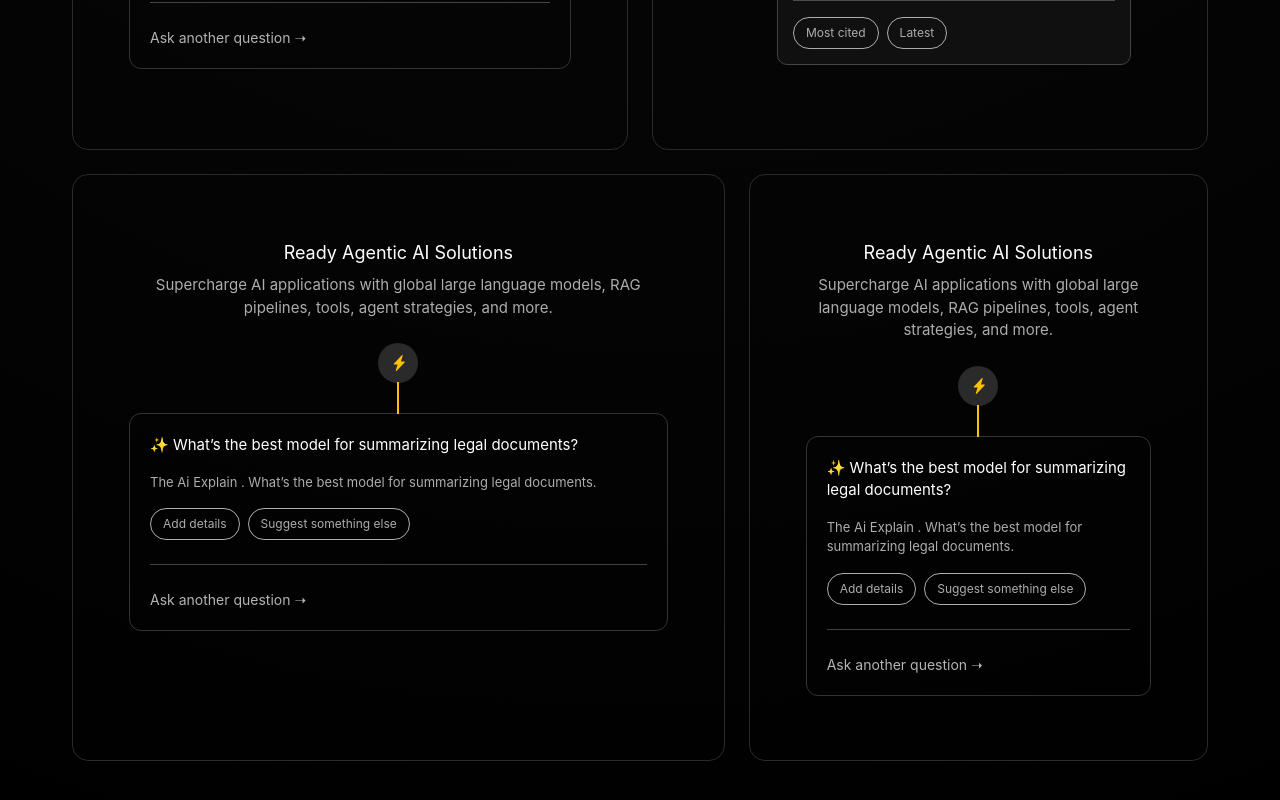
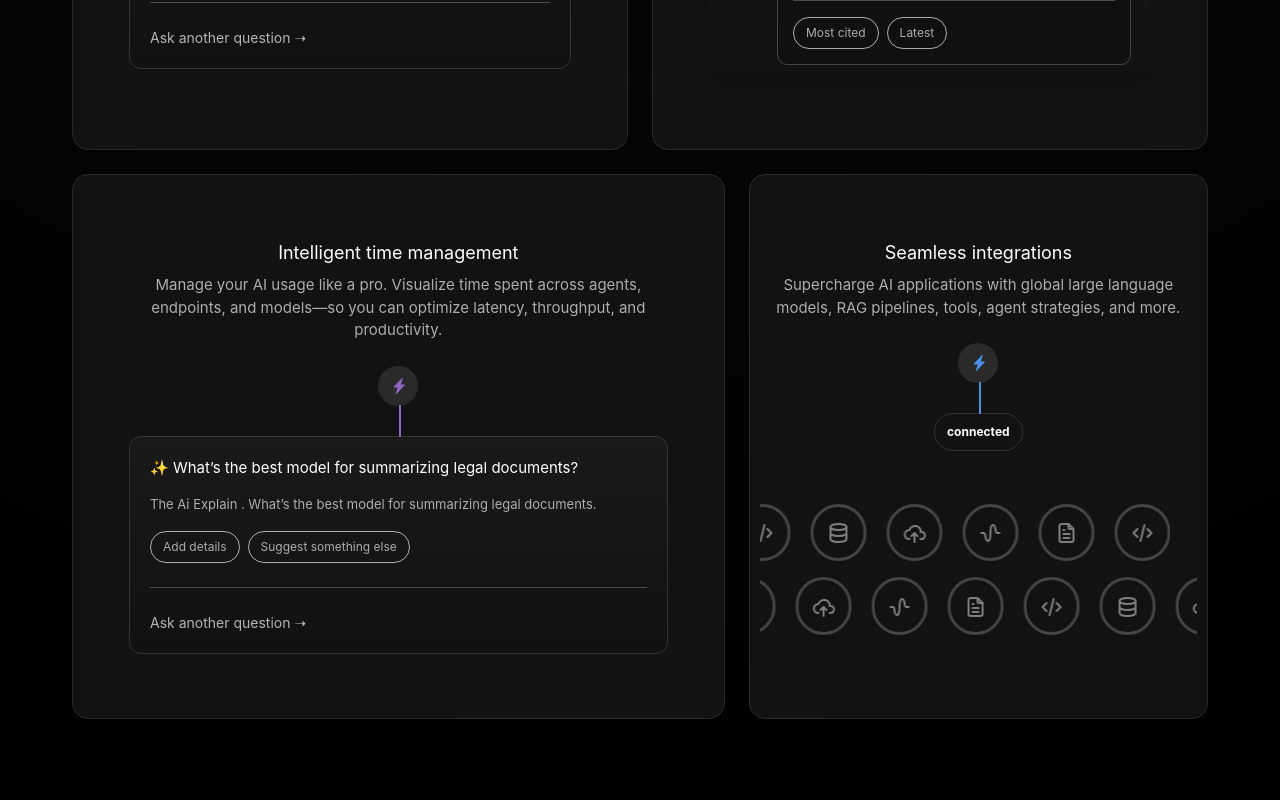
Before and after one commit to hamidashiq008/taamClone, a React (Vite) app: page / in a window 1280 px wide. Shown: the part 4379-5179 px from the top of the page. Built offline with nearby package versions, Linux system fonts and the light colour scheme.

Commit message:
uopdateddd

```diff
--- a/package.json
+++ b/package.json
@@ -10,11 +10,13 @@
     "preview": "vite preview"
   },
   "dependencies": {
+    "@tabler/icons-react": "^3.34.0",
     "bootstrap": "^5.3.7",
     "bootstrap-icons": "^1.13.1",
     "react": "^19.1.0",
     "react-bootstrap": "^2.10.10",
     "react-dom": "^19.1.0",
+    "react-icons": "^5.5.0",
     "sass": "^1.89.2"
   },
   "devDependencies": {
--- a/src/App.scss
+++ b/src/App.scss
@@ -1,7 +1,6 @@
 @import "./scss/_bootstrap.scss";
 @import "bootstrap/dist/css/bootstrap.min.css";
-@import "./scss/AiAgentsSection.scss";
-
+@import "./scss/AiAgent";
 * {
   padding: 0;
   margin: 0;
--- /dev/null
+++ b/src/components/AiAgentBoxSlider.jsx
@@ -0,0 +1,105 @@
+import React from "react";
+
+import silderImg1 from "../../public/slider1.svg";
+import silderImg2 from "../../public/slider2.svg";
+import silderImg3 from "../../public/slider3.svg";
+import silderImg4 from "../../public/slider4.svg";
+import silderImg5 from "../../public/slider5.svg";
+import silderImg6 from "../../public/slider6.svg";
+import {
+  IconDatabase,
+  IconCloudUpload,
+  IconWaveSine,
+  IconFileText,
+  IconCode,
+} from "@tabler/icons-react";
+
+const AiAgentBoxSlider = () => {
+  return (
+    <div>
+      <section className="hero-slider ai-agent-box-slider">
+        <div className="hero-container">
+          <div className="ticker-wrap p-0 ">
+            {/* <p className="text-center hero-slider-header">The trust choice of thousands</p> */}
+        <div className="ticker">
+              <div className="ticker-content ">
+                <div>
+                  <IconDatabase style={{ color: 'rgb(127 127 127)' }}/>
+                </div>
+                <div>
+                  <IconCloudUpload style={{ color: 'rgb(127 127 127)' }}/>
+                </div>
+                <div>
+                  <IconWaveSine style={{ color: 'rgb(127 127 127)' }}/>
+                </div>
+                <div>
+                  <IconFileText style={{ color: 'rgb(127 127 127)' }}/>
+                </div>
+                <div>
+                  <IconCode style={{ color: 'rgb(127 127 127)' }}/>
+                </div>
+              </div>
+              {/* Duplicate for seamless scroll */}
+              <div className="ticker-content">
+                <div>
+                  <IconDatabase style={{ color: 'rgb(127 127 127)' }}/>
+                </div>
+                <div>
+                  <IconCloudUpload style={{ color: 'rgb(127 127 127)' }}/>
+                </div>
+                <div>
+                  <IconWaveSine style={{ color: 'rgb(127 127 127)' }}/>
+                </div>
+                <div>
+                  <IconFileText style={{ color: 'rgb(127 127 127)' }}/>
+                </div>
+                <div>
+                  <IconCode style={{ color: 'rgb(127 127 127)' }}/>
+                </div>
+              </div>
+            </div>
+            <div className="swipper mt-3">
+              <div className="ticker-content ">
+                <div>
+                  <IconDatabase style={{ color: 'rgb(127 127 127)' }}/>
+                </div>
+                <div>
+                  <IconCloudUpload style={{ color: 'rgb(127 127 127)' }}/>
+                </div>
+                <div>
+                  <IconWaveSine style={{ color: 'rgb(127 127 127)' }}/>
+                </div>
+                <div>
+                  <IconFileText style={{ color: 'rgb(127 127 127)' }}/>
+                </div>
+                <div>
+                  <IconCode style={{ color: 'rgb(127 127 127)' }}/>
+                </div>
+              </div>
+              {/* Duplicate for seamless scroll */}
+              <div className="ticker-content">
+                <div>
+                  <IconDatabase style={{ color: 'rgb(127 127 127)' }}/>
+                </div>
+                <div>
+                  <IconCloudUpload style={{ color: 'rgb(127 127 127)' }}/>
+                </div>
+                <div>
+                  <IconWaveSine style={{ color: 'rgb(127 127 127)' }}/>
+                </div>
+                <div>
+                  <IconFileText style={{ color: 'rgb(127 127 127)' }}/>
+                </div>
+                <div>
+                  <IconCode style={{ color: 'rgb(127 127 127)' }}/>
+                </div>
+              </div>
+            </div>
+          </div>
+        </div>
+      </section>
+    </div>
+  );
+};
+
+export default AiAgentBoxSlider;
--- a/src/components/AiAgentsSection.jsx
+++ b/src/components/AiAgentsSection.jsx
@@ -1,5 +1,5 @@
 import React from "react";
-
+import AiAgentBoxSlider from "./AiAgentBoxSlider";
 const AiAgentsSection = () => {
   return (
     <section className="ai-agents-section text-white">
@@ -33,7 +33,7 @@ const AiAgentsSection = () => {
                 <i className="bi bi-lightning-charge-fill text-warning"></i>
               </div>
 
-              <div className="chat-box">
+              <div className="chat-box ">
                 <p className="text-white heading">
                   ✨ What’s the best model for summarizing legal documents?
                 </p>
@@ -103,13 +103,14 @@ const AiAgentsSection = () => {
           </div>
           <div className="col-md-7">
             <div className="custom-card h-100">
-              <p className=" mb-2 heading-para">Ready Agentic AI Solutions</p>
+              <p className=" mb-2 heading-para">Intelligent time management</p>
               <p className="small mb-4 description-para">
-                Supercharge AI applications with global large language models,
-                RAG pipelines, tools, agent strategies, and more.
+                Manage your AI usage like a pro. Visualize time spent across
+                agents, endpoints, and models—so you can optimize latency,
+                throughput, and productivity.
               </p>
-              <div className="first-icon-circle icon-circle mb-3">
-                <i className="bi bi-lightning-charge-fill text-warning"></i>
+              <div className="third-icon-circle icon-circle mb-3">
+                <i className="bi bi-lightning-charge-fill third-icon"></i>
               </div>
 
               <div className="chat-box">
@@ -137,37 +138,21 @@ const AiAgentsSection = () => {
             </div>
           </div>
           <div className="col-md-5">
-            <div className="custom-card h-100">
-              <p className=" mb-2 heading-para">Ready Agentic AI Solutions</p>
+            <div className="custom-card slider-holder h-100">
+              <p className=" mb-2 heading-para">Seamless integrations</p>
               <p className="small mb-4 description-para">
                 Supercharge AI applications with global large language models,
                 RAG pipelines, tools, agent strategies, and more.
               </p>
-              <div className="first-icon-circle icon-circle mb-3">
-                <i className="bi bi-lightning-charge-fill text-warning"></i>
+              <div className=" fourth-icon-circle icon-circle mb-3">
+                <i className="bi bi-lightning-charge-fill fourt-icon"></i>
               </div>
-
-              <div className="chat-box">
-                <p className="text-white heading">
-                  ✨ What’s the best model for summarizing legal documents?
-                </p>
-                <p className=" description">
-                  The Ai Explain . What’s the best model for summarizing legal
-                  documents.{" "}
-                </p>
-
-                <div className="d-flex gap-2 mt-3 btns-wrapper ">
-                  <button className="btn btn-outline-light btn-sm">
-                    Add details
-                  </button>
-                  <button className="btn btn-outline-light btn-sm">
-                    Suggest something else
-                  </button>
-                </div>
-                <hr className="my-4" />
-                <p className="mt-3 ask-question small ">
-                  Ask another question ➝
-                </p>
+              {/* <AiAgentBoxSlider /> */}
+              <div className=" badge">
+                <p className="m-0">connected</p>
+              </div>
+              <div className="mt-5">
+                <AiAgentBoxSlider />
               </div>
             </div>
           </div>
--- a/src/scss/_AiAgentsSection.scss
+++ b/src/scss/_AiAgent.scss
@@ -26,7 +26,7 @@
 }
 
 .custom-card {
-  // background-color: #121212;
+  background-color: #121212;
   border: 1px solid #2a2a2a;
   border-radius: 16px;
   padding: 64px 56px;
@@ -51,7 +51,7 @@
 }
 
 .chat-box {
-  // background: linear-gradient(to bottom, #1a1a1a, #111);
+  background: linear-gradient(to bottom, #1a1a1a, #111);
   border-radius: 12px;
   padding: 20px;
   border: 1px solid #333;
@@ -63,11 +63,11 @@
   padding: 15px;
   border: 1px solid #444;
   border-radius: 10px;
-  & ul{
-    list-style-color: white ;
-    & li{
-      color: #8F8F8E;
-      &::marker{
+  & ul {
+    list-style-color: white;
+    & li {
+      color: #8f8f8e;
+      &::marker {
         color: white;
       }
     }
@@ -100,6 +100,20 @@
 .second-icon-circle::before {
   background-color: #3c8d58;
   left: 10px;
+}
+.third-icon-circle::before {
+  background-color: rgb(145 101 197);
+  left: 10px;
+}
+.third-icon {
+  color: rgb(145 101 197);
+}
+.fourth-icon-circle::before {
+  background-color: rgb(76 143 230);
+  left: 10px;
+}
+.fourt-icon {
+  color: rgb(76 143 230);
 }
 
 .chat-box {
@@ -137,3 +151,40 @@
     margin-left: 3rem;
   }
 }
+.slider-holder {
+  padding: 64px 10px !important;
+  .hero-container {
+    padding: 0 !important;
+  }
+}
+.ai-agent-box-slider {
+  .ticker,
+  .swipper {
+    gap: 20px;
+
+    .ticker-content {
+      gap: 20px;
+      & div {
+        padding: 13px;
+        border: 3px solid #474444;
+        border-radius: 50px;
+      }
+    }
+  }
+}
+.slider-holder {
+  .badge {
+    border: none;
+    background-color: transparent !important;
+    text-align: center;
+    width: 100%;
+    margin-top: 10px;
+    & p {
+      display: inline-flex;
+      margin: 0 auto;
+      padding: 12px;
+      border-radius: 20px;
+      border: 1px solid #333;
+    }
+  }
+}
```
Also changed, not shown: 2 other files (tests, documents, lock files or other folders).
